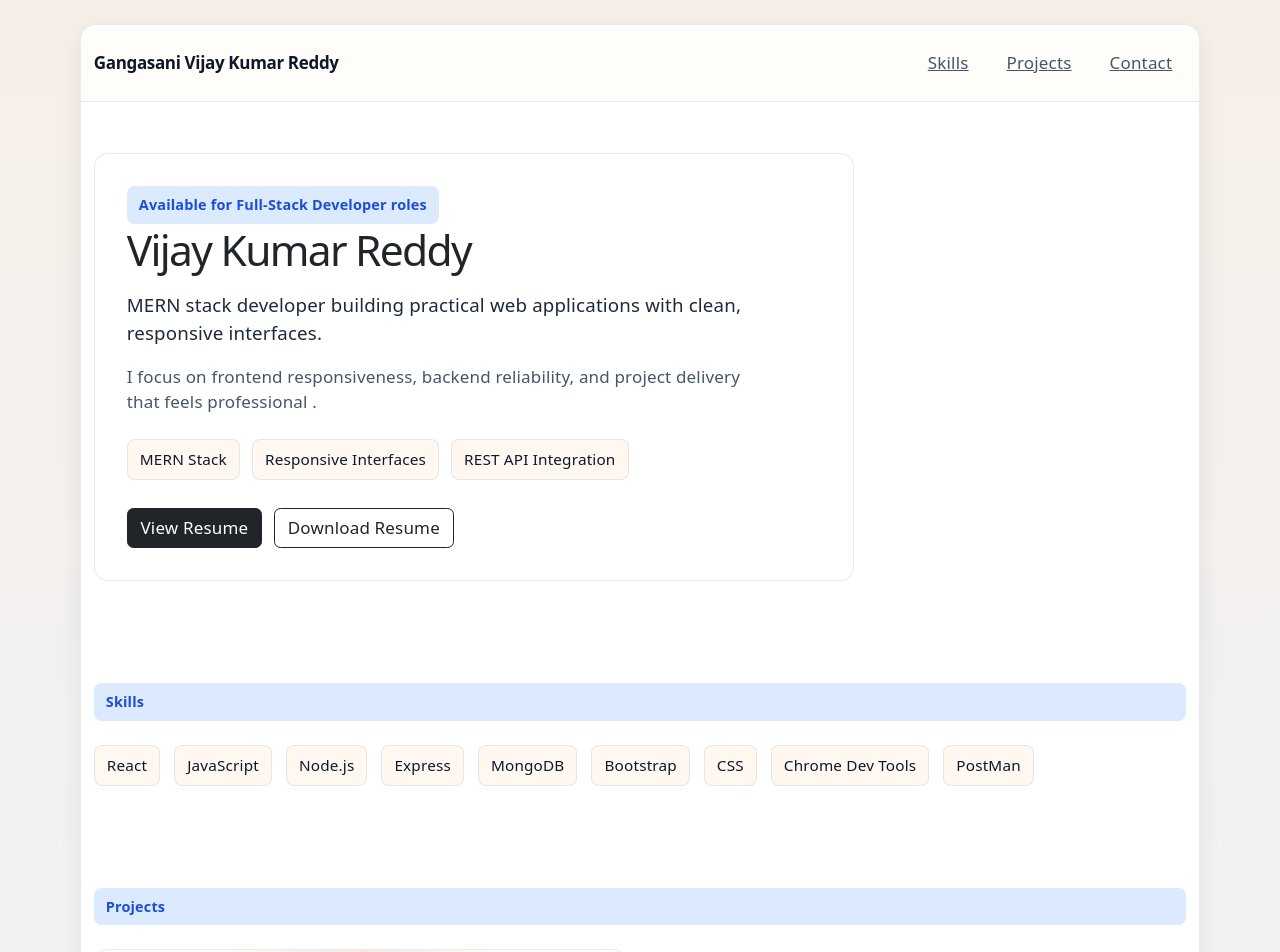
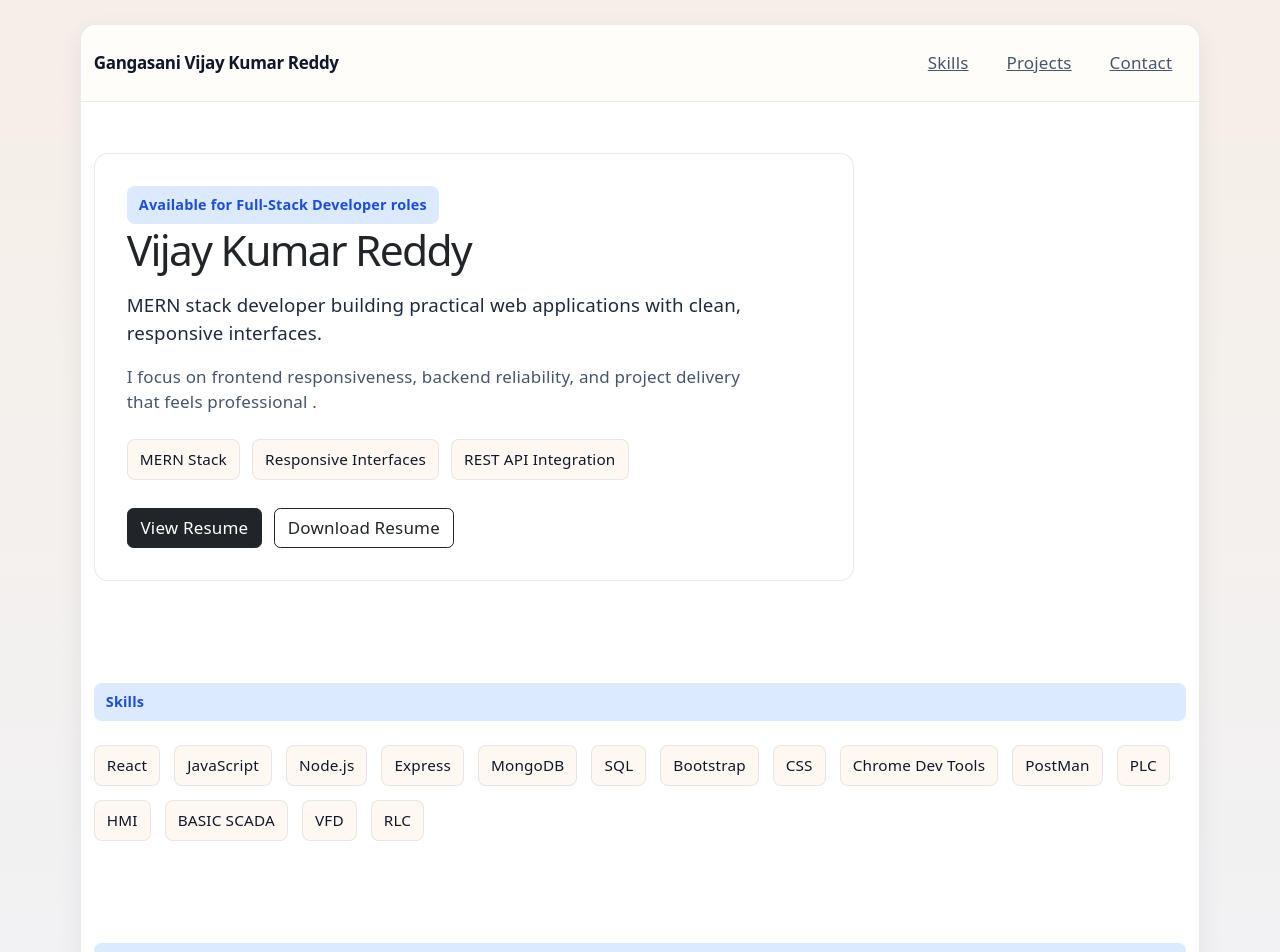
Before and after one commit to Gangasaivijayreddy/portfolio-app, a React app in the folder portfolio/: page / in a window 1280 px wide. Shown: the top 952 px of the page. Built offline with nearby package versions, Linux system fonts and the light colour scheme; the HTML template or start-up script is replaced by a standard one.

Commit message:
Add new skills to Skills component
Added new skills to the skills list including SQL, PLC, HMI, BASIC SCADA, VFD, and RLC.

```diff
--- a/portfolio/src/components/Skills.jsx
+++ b/portfolio/src/components/Skills.jsx
@@ -5,10 +5,16 @@ function Skills() {
     "Node.js",
     "Express",
     "MongoDB",
+    "SQL",
     "Bootstrap",
     "CSS",
     "Chrome Dev Tools",
-    "PostMan"
+    "PostMan",
+    "PLC",
+    "HMI",
+    "BASIC SCADA",
+    "VFD",
+    "RLC"
   ];
 
   return (
```
